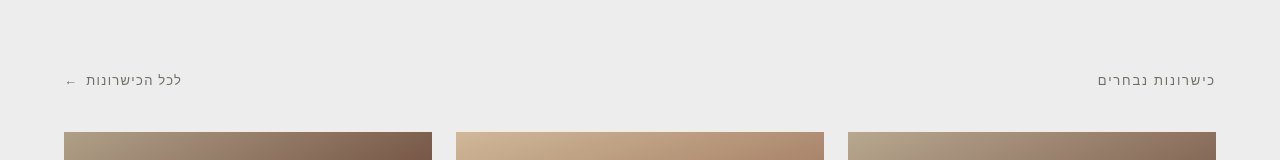
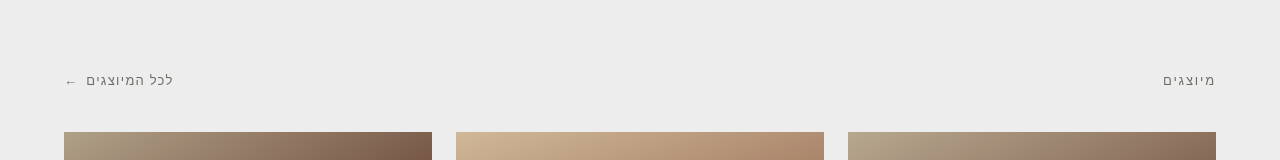
Before and after one commit to baroren298/bar-oren-agency, a Next.js app: page / in a window 1280 px wide. Shown: the part 1136-1296 px from the top of the page. Built offline with nearby package versions, Linux system fonts and the light colour scheme; a web font is replaced by a local one.

Commit message:
Update talent terminology to represented talent

```diff
--- a/data/site.js
+++ b/data/site.js
@@ -25,7 +25,7 @@ export const siteConfig = {
 
   nav: {
     links: [
-      { label: 'כישרונות', labelEn: 'Talent',  href: '/talent'  },
+      { label: 'מיוצגים', labelEn: 'Talent',  href: '/talent'  },
       { label: 'אודות',    labelEn: 'About',   href: '/about'   },
       { label: 'צור קשר',  labelEn: 'Contact', href: '/contact' },
     ],
@@ -34,8 +34,8 @@ export const siteConfig = {
   homepage: {
     voiceHeadline: 'כישרון נבחר. ייצוג אישי.',
     voiceBody: 'אנחנו מייצגים אנשים שאי אפשר להתעלם מהם.',
-    featuredTitle: 'כישרונות נבחרים',
-    featuredCta: 'לכל הכישרונות',
+    featuredTitle: 'מיוצגים',
+    featuredCta: 'לכל המיוצגים',
     collaborationsTitle: 'שיתופי פעולה נבחרים',
     contactHeadline: 'מעוניינים בשיתוף פעולה?',
     contactBody: 'צרו קשר ישירות עם בר אורן.',
```
